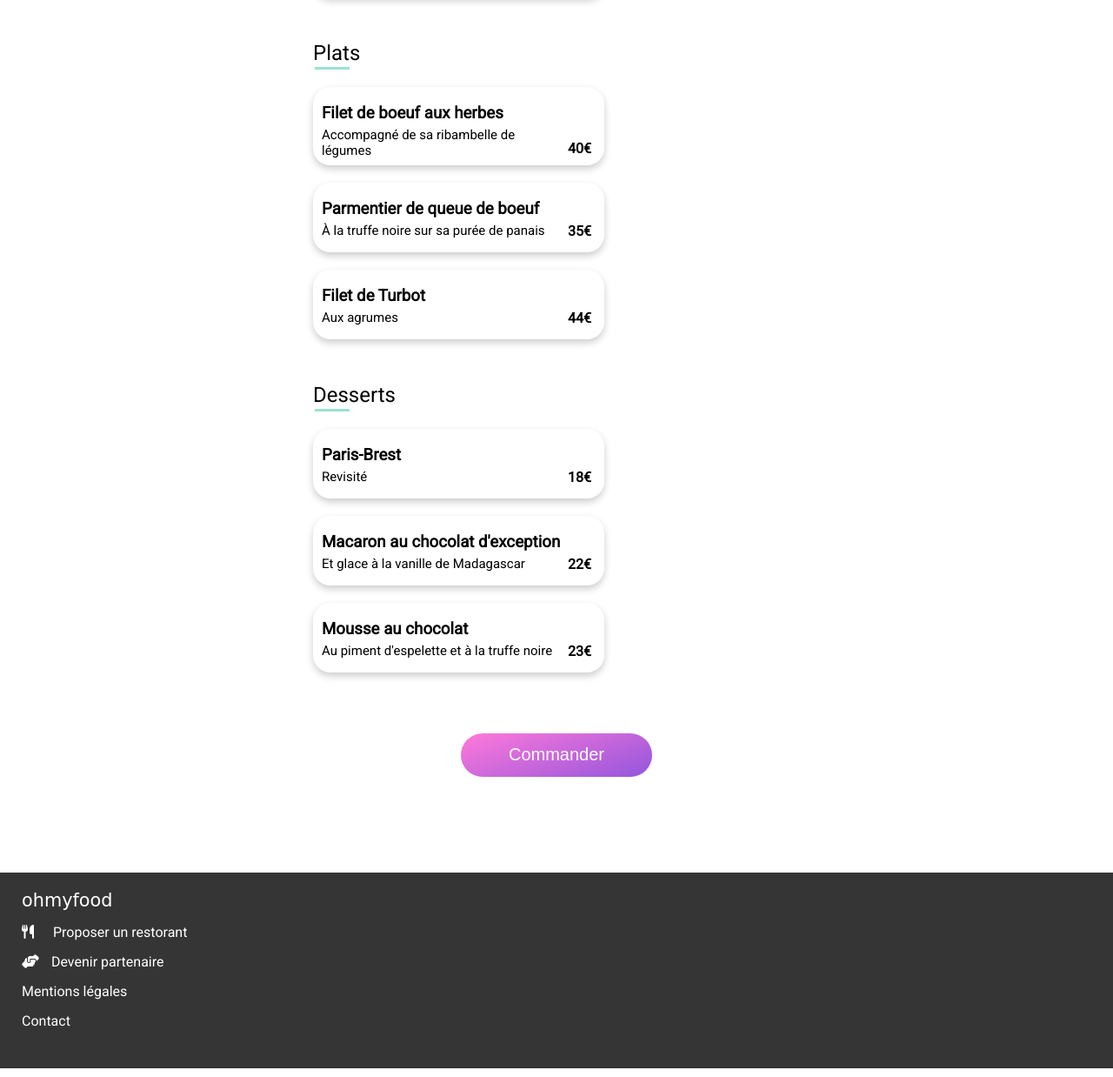
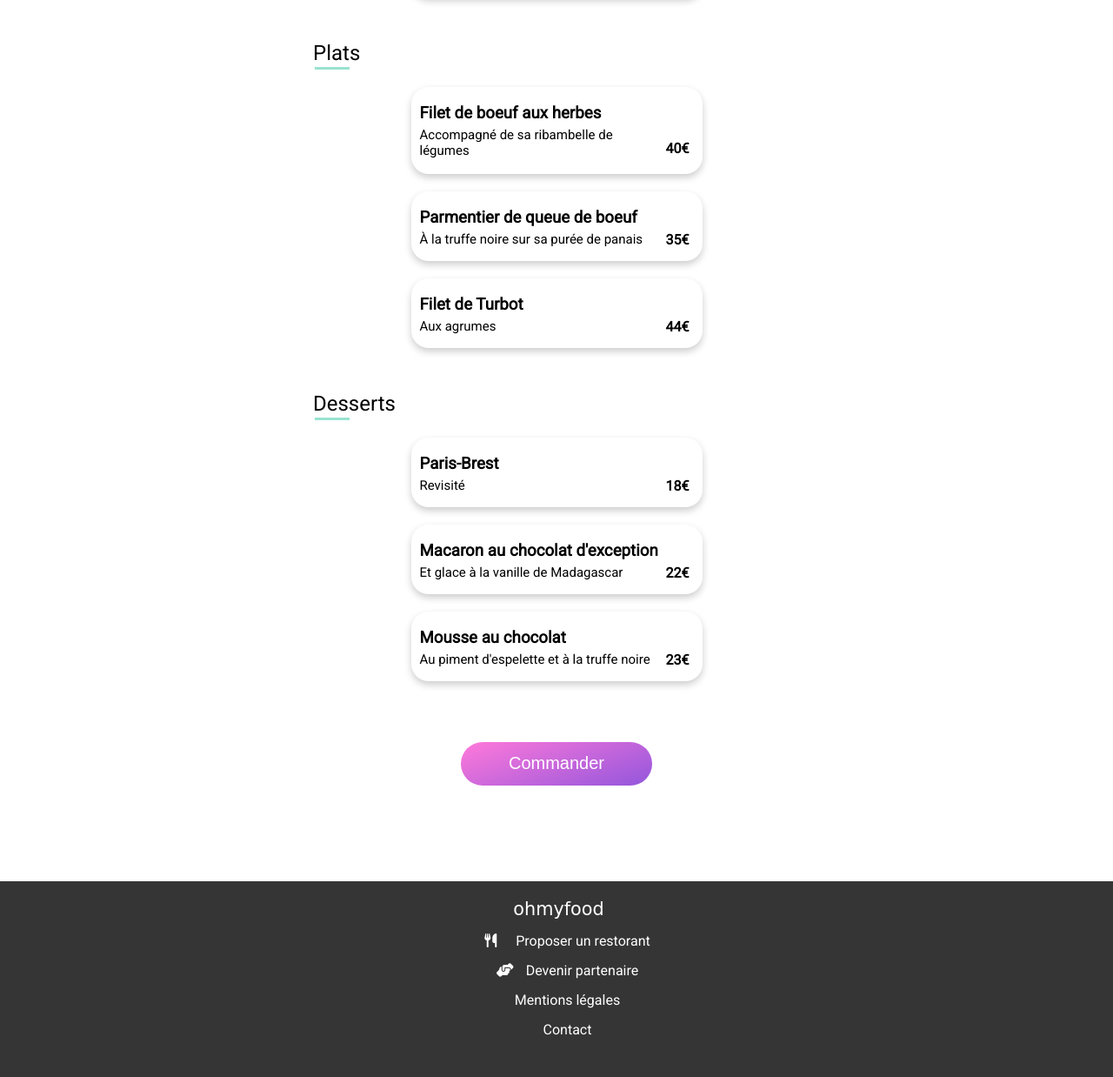
Before and after one commit to fgerdolle/FranckGerdolle_2_19112020, a website: page menu-palette.html in a window 1280 px wide. Shown: the part 776-2014 px from the top of the page at 87% size. Drawn offline with Linux system fonts and the light colour scheme; a web font is replaced by a local one.

Commit message:
responsive menu

```diff
--- a/sass/Layout/_footer.scss
+++ b/sass/Layout/_footer.scss
@@ -3,10 +3,10 @@
 
 Footer {
     background-color: $color-background-footer;
+    width: 100%;
     color: white;
     text-align: left;
     height: 225px;
-    margin: auto;
     margin-top: 60px;
     & div {
         margin-left: 25px;
@@ -29,3 +29,9 @@ Footer {
         margin-bottom: 30px;
     }
 }
+
+@media only screen and (min-width: 667px) {
+    footer {
+        text-align: center;
+    }
+}
--- a/sass/Layout/_h1.scss
+++ b/sass/Layout/_h1.scss
@@ -15,5 +15,6 @@ h1 {
 #header-picture{
     width: 375px;
     height: 250px;
+    width: 100%;
 
 }
--- a/sass/Pages/_section-menu.scss
+++ b/sass/Pages/_section-menu.scss
@@ -1,26 +1,26 @@
 @import "../Composants/menu-title";
 @import "../Composants/button";
 
-
-
-.box-menu{
+.box-menu {
     border-radius: 20px 20px 0 0;
+    margin: auto;
     background-color: white;
     position: relative;
     top: -50px;
+    width: 100%;
 }
 
 .card-menu {
     box-shadow: 0 4px 8px 0 rgba(0, 0, 0, 0.2);
-    width: 335px;
+    max-width: 335px;
     height: 80px;
     border-radius: 20px;
+    margin: auto;
     margin-bottom: 20px;
-    margin-left: 20px;
     background-color: white;
 }
-.big-menu{
-    height: 90px;
+.big-menu {
+    height: 100px;
 }
 
 .menu-card-text {
@@ -28,26 +28,33 @@
     padding-top: 10px;
     margin-left: 10px;
     display: inline;
+    max-width: 335px;
     & h3 {
         margin: 0 0 5px 10px;
-
     }
 }
 .menu-plus {
     float: left;
     font-size: 15px;
-    width: 280px;
+    max-width: 280px;
     margin-left: 10px;
 }
 
 .menu-price {
     float: right;
+    margin: auto;
     margin-right: 15px;
     font-weight: bold;
 }
 
-.big-price{
+.big-price {
+    margin: auto;
+    margin-right: 15px;
     margin-top: 15px;
+    @media only screen and (max-width: 330px) and (min-width: 320px) {
+        margin: 0;
+        margin-top: 15px;
+    }
 }
 
 /*--------Button Commander------*/
```
Also changed, not shown: css/menu.css, 1 other file.
